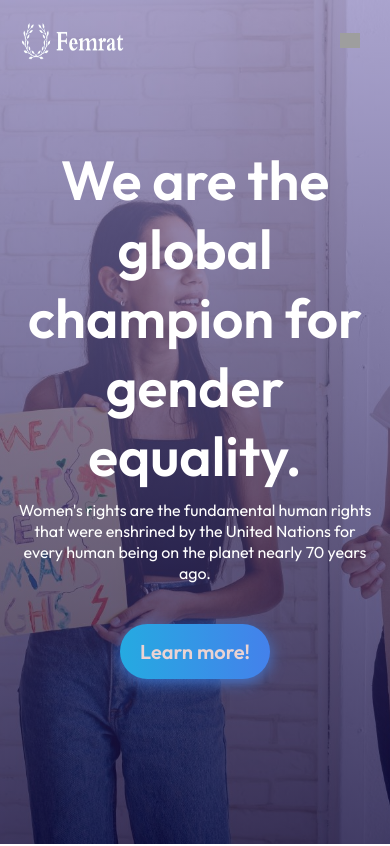
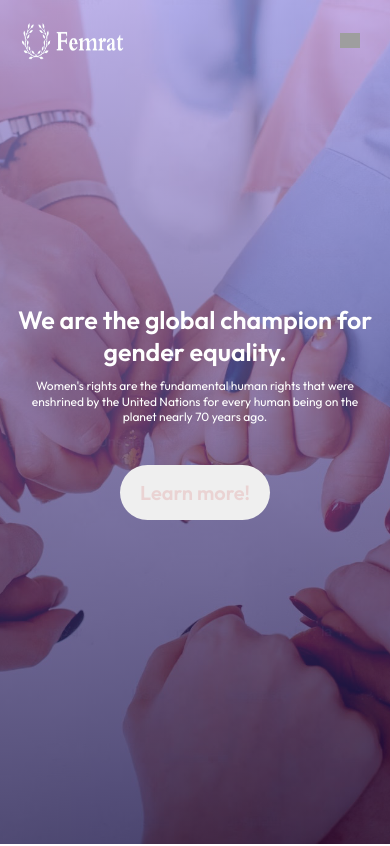
Before and after one commit to Daafiina/Femrat, a React (Vite) app: page / in a window 390 px wide. Shown: the top 846 px of the page. Built offline with nearby package versions, Linux system fonts and the light colour scheme; grey boxes are pictures that could not be loaded; a web font is replaced by a local one.

Commit message:
Added media Query for Home section

```diff
--- a/src/Components/Home/Home.css
+++ b/src/Components/Home/Home.css
@@ -1,7 +1,7 @@
 .home{
     width: 100%;
     min-height: 100vh;
-    background: linear-gradient(rgba(155, 146, 207, 0.7),rgba(8,0,58,0.7)), url('../../assets/womens.jpg') center center/cover no-repeat;
+    background: linear-gradient(rgba(172, 157, 235, 0.7),rgba(8,0,58,0.7)), url('../../assets/femrat.jpg') center center/cover no-repeat;
     color:#fff;
     display: flex;
     align-items: center;
@@ -23,3 +23,31 @@
     margin:10px auto 20px;
     line-height: 1.3;
 }
+
+
+/*-Media Query-*/
+
+@media(max-width:1000px){
+    .content{
+        max-width: 700px;
+    }
+    .content h1 {
+        font-size: 35px;
+        font-weight: 600;
+    }
+}
+
+@media(max-width:540px){
+    .content{
+         max-width: 400px;
+    }
+    .content h1 {
+        font-size: 25px;
+        font-weight: 600;
+    }
+    .content p{
+        font-size: 12px;
+    }
+
+
+}
--- a/src/Components/Home/Home.jsx
+++ b/src/Components/Home/Home.jsx
@@ -1,5 +1,6 @@
 import React from 'react'
 import './Home.css'
+import { Link } from 'react-scroll'
 
 const Home = () => {
   return (
@@ -7,7 +8,11 @@ const Home = () => {
       <div className='content'>
         <h1>We are the global champion for gender equality.</h1>
         <p>Women's rights are the fundamental human rights that were enshrined by the United Nations for every human being on the planet nearly 70 years ago.</p>
-        <button className='btn color-1'>Learn more!</button>
+        <button className='btn'>
+          <Link to='about' smooth={true} offset={-255} duration={500} style={{ textDecoration: 'none', color: 'inherit' }}>
+            Learn more!
+          </Link>
+        </button>
       </div>
 
     </div>
```
